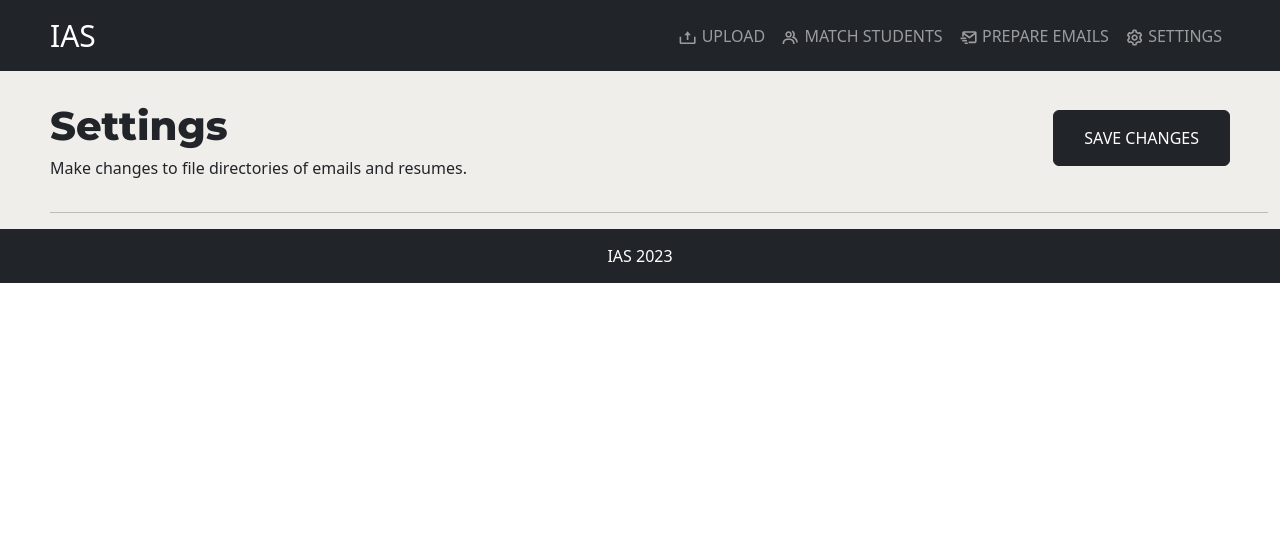
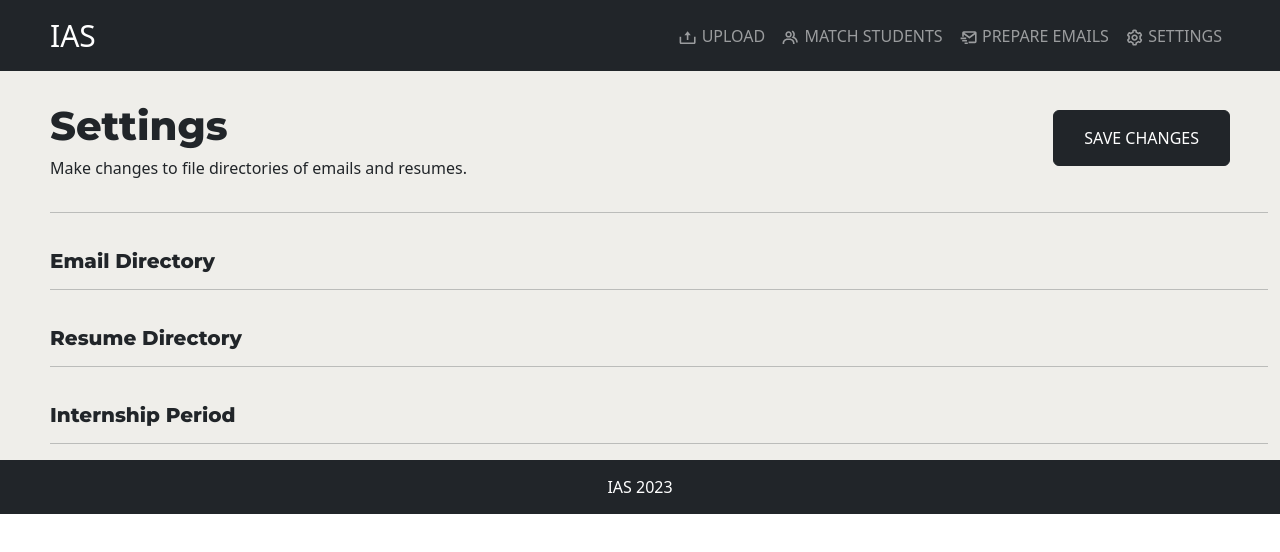
Before and after one commit to devops-assignment1-team1/ias, a React (Create React App) app in the folder frontend/: page /Settings in a window 1280 px wide. Shown: the top 552 px of the page. Built offline with nearby package versions, Linux system fonts and the light colour scheme.

Commit message:
Add settings content headers

```diff
--- a/frontend/src/pages/Settings.js
+++ b/frontend/src/pages/Settings.js
@@ -23,6 +23,18 @@ function Settings() {
                 </div>
             </div>
             <hr />
+
+            {/* Email directory */}
+            <h2 id="email-dir-header" style={{paddingTop:"20px" ,fontFamily: "var(--secondary-font)", fontSize: "20px"}}>Email Directory</h2>
+            <hr />
+
+            {/* Resume directory */}
+            <h2 id="resume-dir-header" style={{paddingTop:"20px" ,fontFamily: "var(--secondary-font)", fontSize: "20px"}}>Resume Directory</h2>
+            <hr />
+
+            {/* Internship period */}
+            <h2 id="internship-header" style={{paddingTop:"20px" ,fontFamily: "var(--secondary-font)", fontSize: "20px"}}>Internship Period</h2>
+            <hr />
         </div>
     )
 }
```
